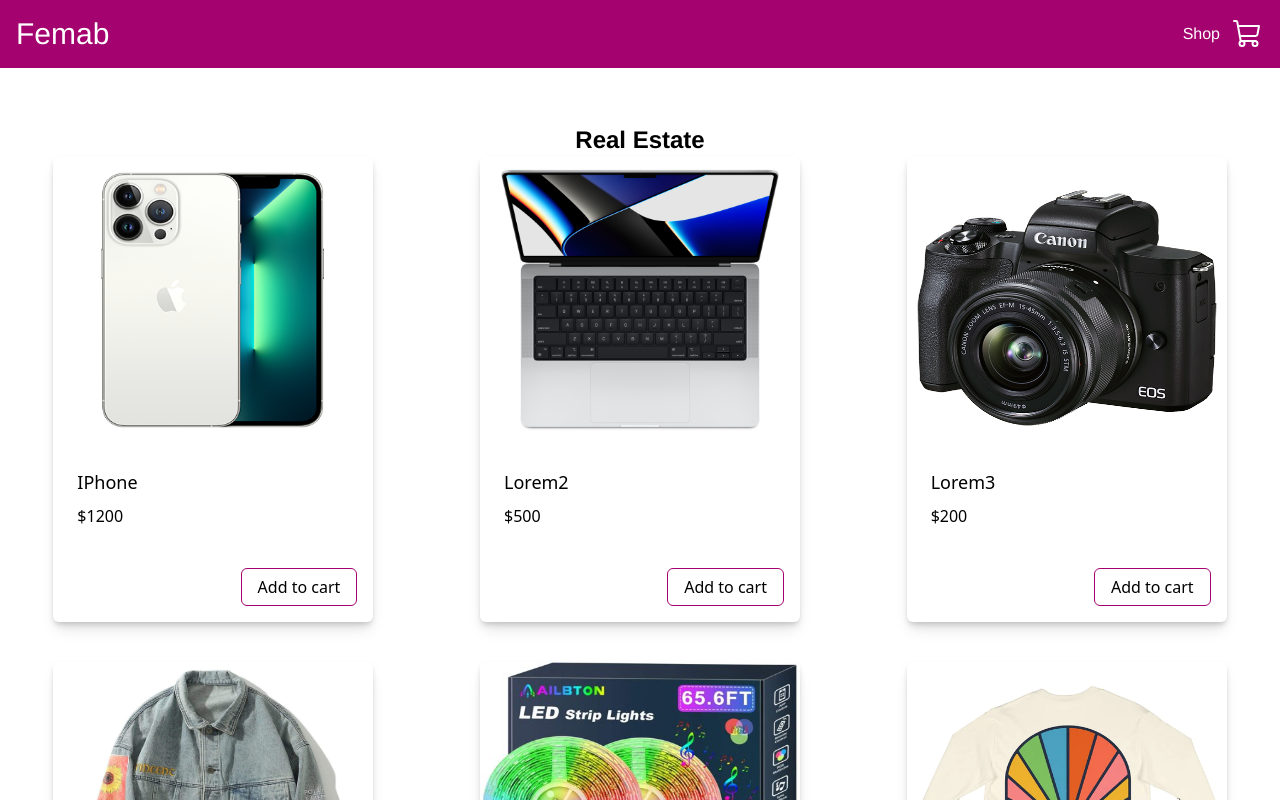
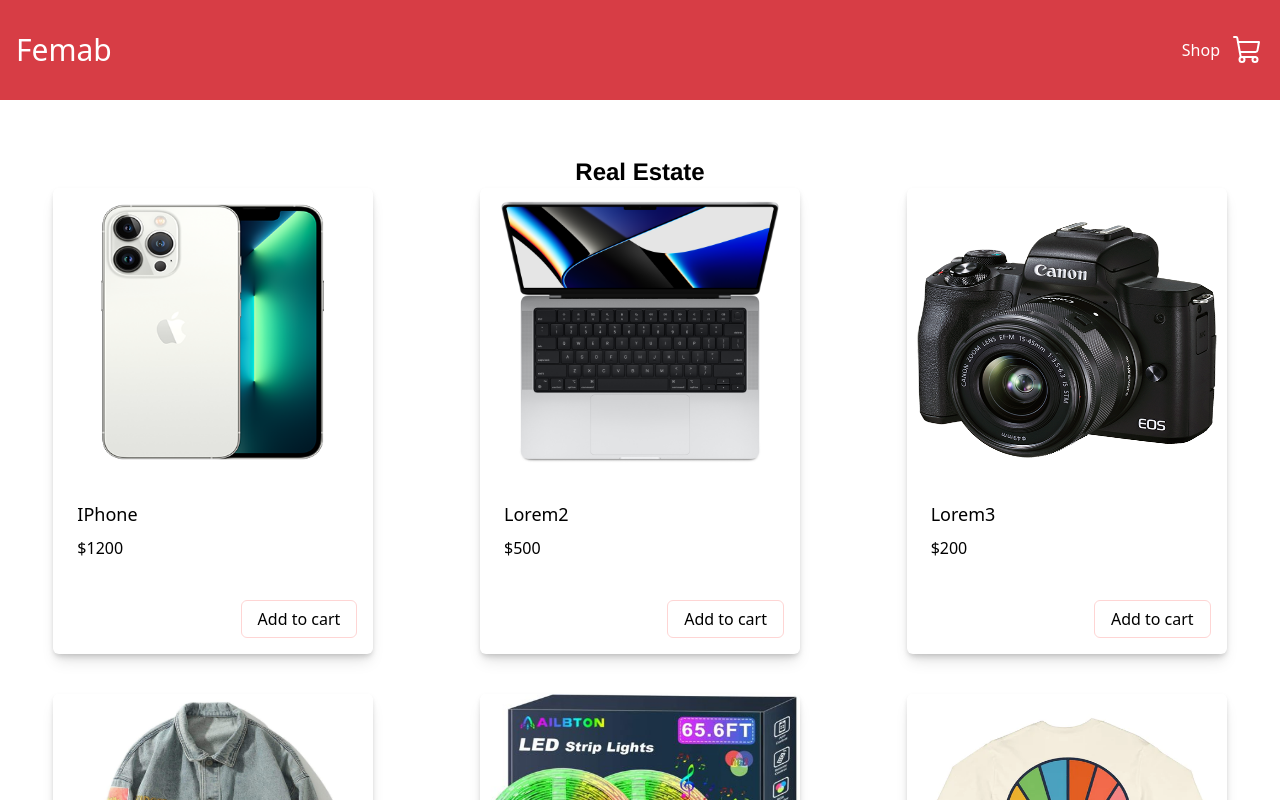
Before and after one commit to AgudaD/E-cart, a React (Vite) app: page / in a window 1280 px wide. Shown: the top 800 px of the page. Built offline with nearby package versions, Linux system fonts and the light colour scheme; a web font is replaced by a local one.

Commit message:
new commit

```diff
--- a/src/components/Navbar.jsx
+++ b/src/components/Navbar.jsx
@@ -4,7 +4,7 @@
 
 const Navbar = () => {
   return (
-    <div className="bg-[#A4036F] text-white flex justify-between items-center p-4 font-helvetica">
+    <div className="bg-[#D73D45] text-white flex justify-between items-center px-4 py-8">
       <div className="flex items-center gap-3">
         <Link to="/" className="text-3xl">Femab</Link>
         {/* <img src={logo} alt="" className="w-16" /> */}
--- a/src/pages/shop/Product.jsx
+++ b/src/pages/shop/Product.jsx
@@ -18,7 +18,7 @@
         <p className="text-base">${price}</p>
       </div>
       <div className="flex justify-end p-4">
-        <button className="border border-[#A4036F] px-4 py-1.5 rounded-md hover:bg-gray-300 transition-all duration-300 ease-in" onClick={() => addToCart(id)}>
+        <button className="border border-[#FED5D4] px-4 py-1.5 rounded-md hover:bg-gray-300 transition-all duration-300 ease-in" onClick={() => addToCart(id)}>
           Add to cart {cartItemAmount > 0 && <>(
             {cartItemAmount}
           ) </>}
```
